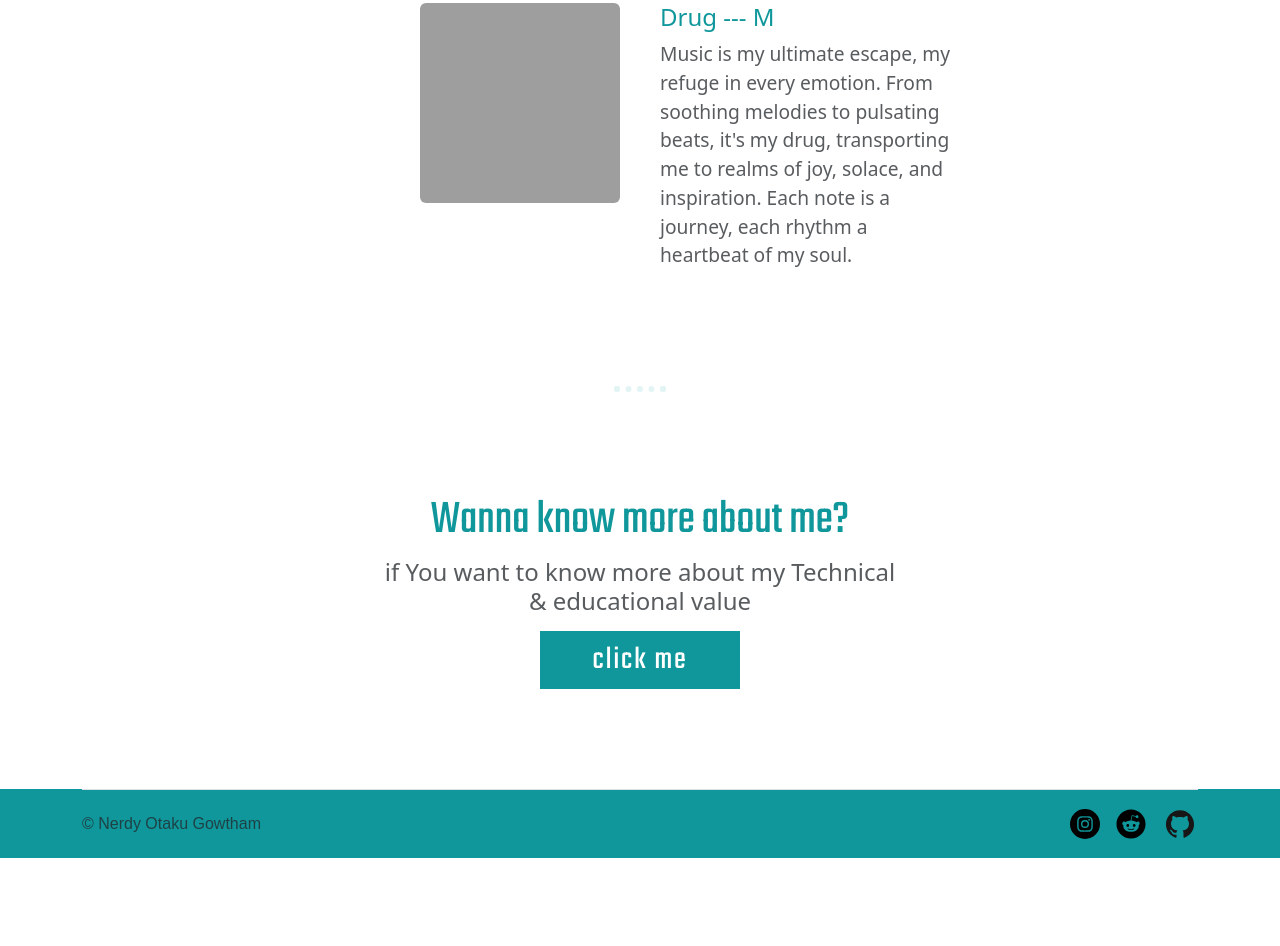
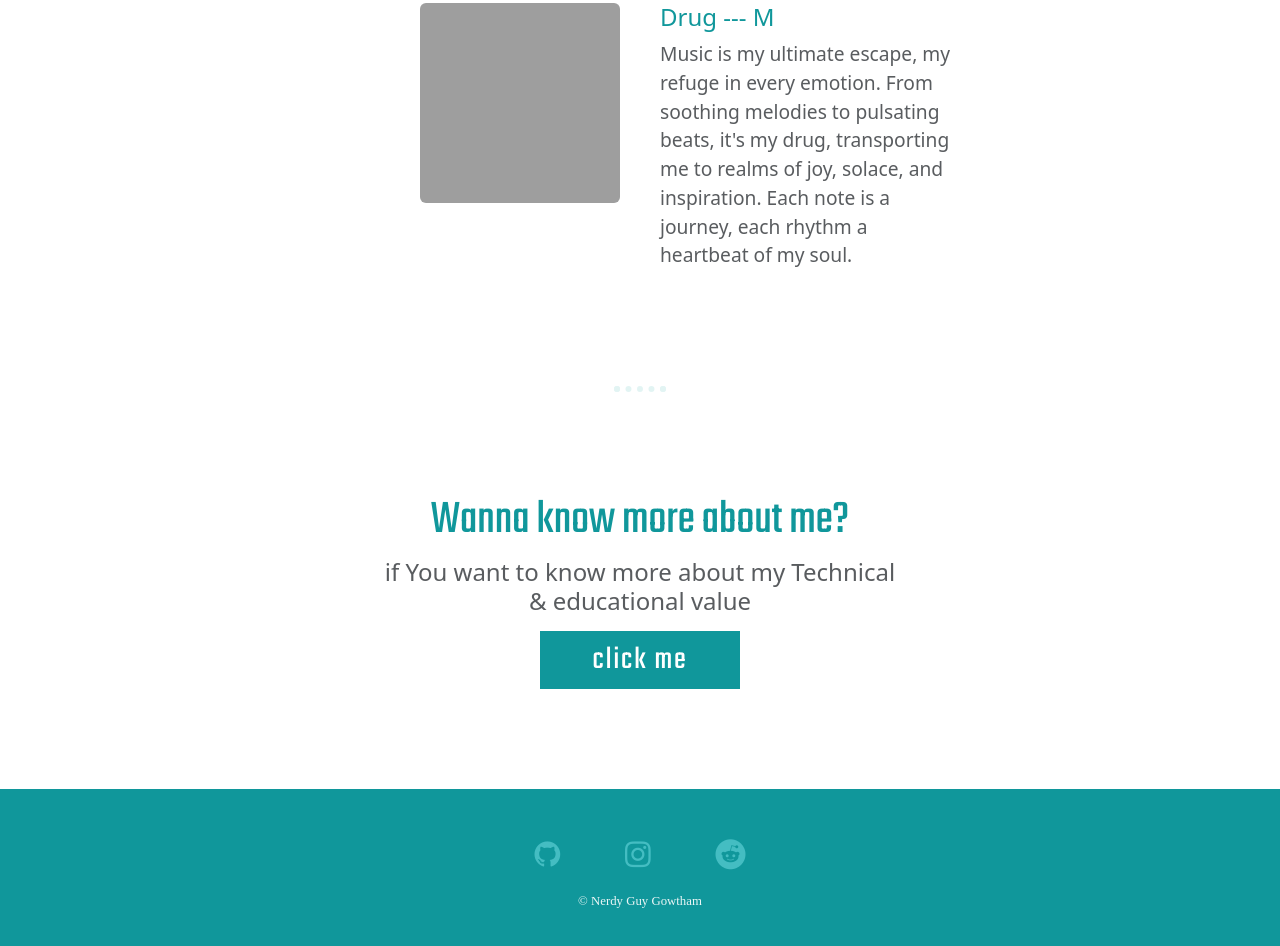
Before and after one commit to gowtham2k2/simply-me, a plain HTML site: page index.html in a window 1280 px wide. Shown: the part 2546-3492 px from the top of the page. Before the commit the page ends 3404 px from the top, so only its background shows below. Drawn offline with nearby package versions, Linux system fonts and the light colour scheme; grey boxes are pictures that could not be loaded.

Commit message:
feat: new style added

```diff
--- a/index.html
+++ b/index.html
@@ -5,6 +5,7 @@
     <meta charset="UTF-8">
     <meta name="viewport" content="width=device-width, initial-scale=1.0">
     <title>Gowtham</title>
+    <link rel="stylesheet" href="https://cdnjs.cloudflare.com/ajax/libs/font-awesome/4.7.0/css/font-awesome.min.css">
     <link href="https://cdn.jsdelivr.net/npm/bootstrap@5.3.3/dist/css/bootstrap.min.css" rel="stylesheet"
         integrity="sha384-QWTKZyjpPEjISv5WaRU9OFeRpok6YctnYmDr5pNlyT2bRjXh0JMhjY6hW+ALEwIH" crossorigin="anonymous">
     <link rel="stylesheet" href="style.css">
@@ -90,25 +91,16 @@
     </section>
 
     <section id="footer">
-        <div class="container">
-            <footer class="d-flex flex-wrap justify-content-between align-items-center py-3 mt-4 border-top">
-                <div class="col-md-4 d-flex align-items-center">
-                    <span class="mb-3 mb-md-0 text-body-secondary">© Nerdy Otaku Gowtham</span>
-                </div>
-
-                <ul class="nav col-md-4 justify-content-end list-unstyled d-flex align-items-center">
-                    <li class="ms-3"><a class="text-body-secondary" href="https://www.instagram.com/gowtham2k2/"><img
-                                class="svg-icons" src="./assets/images/instagram-with-circle.svg" alt="IG" height="30"
-                                width="30"></a></li>
-                    <li class="ms-3"><a class="text-body-secondary" href="https://www.reddit.com/user/gowtham2k2/"><img
-                                class="svg-icons" src="./assets/images/reddit-logo.svg" alt="reddit" height="30"
-                                width="30"></a>
-                    </li>
-                    <li class="ms-3"><a class="text-body-secondary" href="https://github.com/gowtham2k2"><img
-                                class="svg-icons" src="./assets/images/github.svg" alt="github" height="36"
-                                width="36"></a></li>
-                </ul>
-            </footer>
+        <div class="footer-flex">
+            <div class="font-icons">
+                <a href="https://www.reddit.com/user/gowtham2k2/" target="_blank"><i class="fa fa-reddit"
+                        style="font-size:30px"></i></a>
+                <a href="https://www.instagram.com/gowtham2k2/" target="_blank"><i class="fa fa-instagram"
+                        style="font-size:30px"></i></a>
+                <a href="https://github.com/gowtham2k2" target="_blank"><i class="fa fa-github"
+                        style="font-size:30px"></i></a>
+            </div>
+            <p class="font-weight-bold">© Nerdy Guy Gowtham</p>
         </div>
     </section>
 
--- a/style.css
+++ b/style.css
@@ -154,7 +154,42 @@ hr {
 /* footer section */
 #footer {
     background-color: #10979b;
-    font-family: sans-serif;
+    font-family: serif;
+    padding: 50px 0 50px 0;
+}
+
+#footer p {
+    font-size: 0.8rem;
+    color: #eaf6f6;
+    margin: 0;
+}
+
+#footer .footer-flex {
+    display: flex;
+    flex-flow: column nowrap;
+    justify-content: center;
+    align-items: center;
+    gap: 20px;
+
+}
+
+#footer .font-icons {
+    display: flex;
+    flex-flow: row-reverse;
+    justify-content: space-around;
+    align-items: center;
+    max-width: 70%;
+    min-width: 20%;
+    gap: 20px;
+}
+
+#footer .font-icons>a {
+    color: #44bdc2;
+    text-decoration: none;
+}
+
+#footer .font-icons>a:hover {
+    color: #00fbff;
 }
 
 @media(max-width: 1024px) {
```
